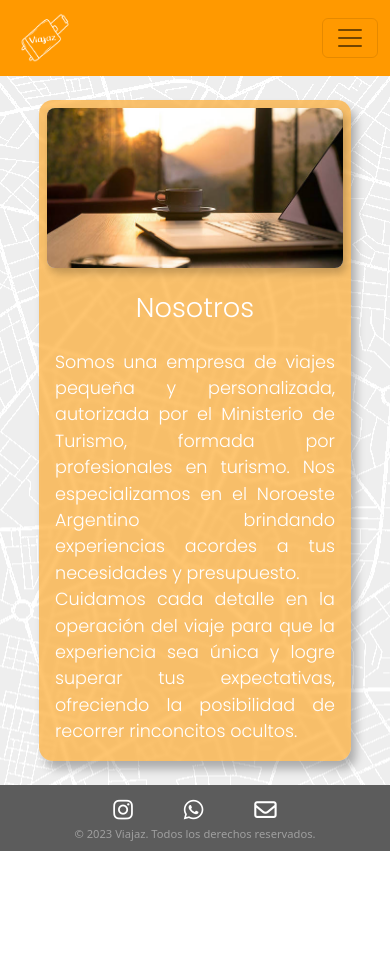
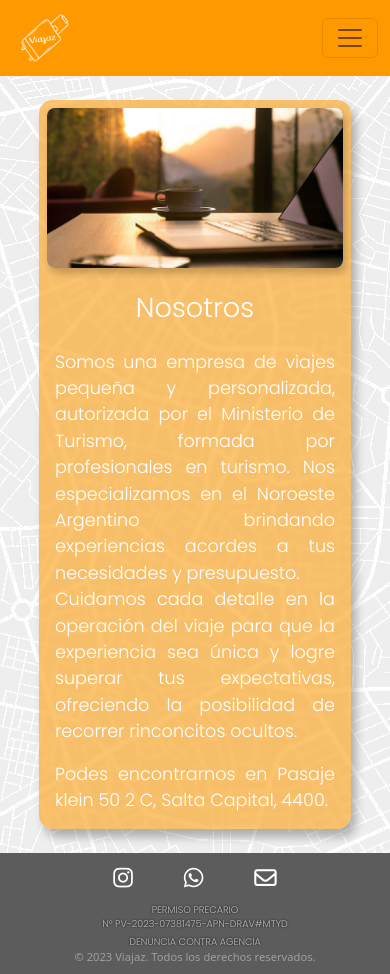
Before and after one commit to EricDehner/Viajaz, a plain HTML site: page pages/nosotros.html in a window 390 px wide. Before the commit the page ends 851 px from the top, so only its background shows below. Drawn offline with nearby package versions, Linux system fonts and the light colour scheme; a web font is replaced by a local one.

Commit message:
se agregó ubicación, permiso y report

```diff
--- a/css/style.css
+++ b/css/style.css
@@ -127,15 +127,67 @@ p {
 
 .footer {
     width: 100%;
-    display: flex;
+    justify-content: space-between;
     flex-direction: column;
     align-items: center;
     background-color: rgb(92, 92, 92);
     grid-area: footer;
-}
+    display: grid;
+    grid-template-columns: 1fr 1fr 1fr;
+    grid-template-rows: 1fr max-content;
+    grid-auto-columns: 1fr;
+    gap: 0px 0px;
+    grid-auto-flow: row;
+    grid-template-areas:
+        "permiso footer_icons denuncia"
+        "footer_copyright footer_copyright footer_copyright";
+}
+
+.permiso {
+    position: relative;
+    top: .5rem;
+    grid-area: permiso;
+    display: flex;
+    justify-content: center;
+    color: rgb(192, 192, 192);
+    filter: drop-shadow(0 0 1px black);
+    font-family: 'Poppins', sans-serif;
+    text-align: center;
+    font-size: .9rem;
+}
+
+.denuncia {
+    position: relative;
+    top: .5rem;
+    grid-area: denuncia;
+    display: flex;
+    justify-content: center;
+}
+
+.denuncia_btn {
+    color: rgb(192, 192, 192);
+    filter: drop-shadow(0 0 1px black);
+    font-family: 'Poppins', sans-serif;
+    text-align: center;
+    font-size: .9rem;
+    text-decoration: none;
+}
+
+.denuncia_btn:hover {
+    color: rgb(192, 192, 192);
+}
+
+.footer_copyright {
+    grid-area: footer_copyright;
+    display: flex;
+    justify-content: center;
+}
+
 
 .footer_icons {
-    width: 15%;
+    grid-area: footer_icons;
+    width: 50%;
+    margin: auto;
     display: flex;
     justify-content: space-around;
     margin-top: .5rem;
@@ -158,6 +210,8 @@ p {
     font-size: .7rem;
     margin-bottom: .5rem !important;
 }
+
+
 
 /* HIDDEN AND SHOW */
 .hidden {
@@ -486,6 +540,7 @@ p {
     text-align: center;
     display: flex;
     flex-direction: column;
+    justify-content: space-evenly;
 }
 
 .aboutUs_card-data--text {
@@ -500,6 +555,19 @@ p {
     font-family: 'Poppins', sans-serif;
     color: #ffffff;
     font-size: 1.7rem;
+}
+
+.aboutUs_card-data--location{
+    font-family: 'Poppins', sans-serif;
+    color: #ffffff;
+    font-size: 1.1rem;
+    text-align: justify;
+    padding-top: 1rem;
+    transition: all .25s ease-in-out;
+}
+.aboutUs_card-data--location:hover{
+    color: #ffffff;
+    filter: drop-shadow(0 4px 3px rgba(0, 0, 0, 0.249));
 }
 
 /* ASISTENCIA AL VIAJERO */
@@ -1341,6 +1409,9 @@ p {
 }
 
 @media screen and (max-width: 1000px) {
+    .footer_icons {
+        width: 70%;
+    }
 
     .index_container,
     .aboutUs,
@@ -1351,19 +1422,22 @@ p {
         width: 90%;
     }
 
-    .footer_icons {
-        width: 25%;
-    }
 }
 
 @media screen and (max-width: 991px) {
+    .permiso {
+        font-size: .75rem;
+    }
+
+    .denuncia_btn {
+        font-size: .75rem;
+    }
+
     .dropdown-menu {
         background-color: #ff990000 !important;
         filter: drop-shadow(2px 4px 10px rgba(0, 0, 0, 0.241));
     }
-}
-
-@media screen and (max-width: 991px) {
+
     .nav-item {
         display: flex;
         flex-direction: column;
@@ -1418,10 +1492,6 @@ p {
 
     .assistance_card {
         margin: 3rem auto;
-    }
-
-    .footer_icons {
-        width: 35%;
     }
 
     .data_contact {
@@ -1585,6 +1655,13 @@ p {
     }
 }
 
+@media screen and (max-width: 696px) {
+    .footer_icons {
+        position: relative;
+        top: .3rem;
+    }
+}
+
 @media screen and (max-width: 650px) {
     .horizontal_img {
         background-color: #acacac;
@@ -1605,7 +1682,7 @@ p {
     }
 
     .footer_icons {
-        width: 45%;
+        width: 70%;
     }
 
     .horizontal_img {
@@ -1616,6 +1693,35 @@ p {
 }
 
 @media screen and (max-width: 425px) {
+    .footer_icons {
+        position: relative;
+        top: 0rem;
+        width: 55%;
+    }
+
+    .permiso {
+        padding-bottom: .2rem;
+        font-size: .6rem;
+    }
+
+    .denuncia_btn {
+        padding-bottom: .5rem;
+        font-size: .6rem;
+    }
+
+    .footer {
+        display: grid;
+        grid-auto-columns: 1fr;
+        grid-template-columns: 1fr;
+        grid-template-rows: 1fr max-content max-content max-content;
+        gap: 0px 0px;
+        grid-template-areas:
+            "footer_icons"
+            "permiso"
+            "denuncia"
+            "footer_copyright"
+        ;
+    }
 
     .card,
     .left_card,
@@ -1652,9 +1758,7 @@ p {
         margin: 0rem auto;
     }
 
-    .footer_icons {
-        width: 55%;
-    }
+
 
     .index_container,
     .NA_container,
--- a/pages/nosotros.html
+++ b/pages/nosotros.html
@@ -90,12 +90,25 @@
                         presupuesto. <br>
                         Cuidamos cada detalle en la operación del viaje para que la experiencia sea única y logre
                         superar tus expectativas, ofreciendo la posibilidad de recorrer rinconcitos ocultos. </p>
+                    <p class="aboutUs_card-data--text">Podes encontrarnos en <a
+                            class="noneD aboutUs_card-data--location" target="_blank"
+                            href="https://www.google.com/maps/place/Pje.+Ing.+Klein+50,+A4400+Salta/@-24.7911673,-65.4019898,19z/data=!3m1!4b1!4m6!3m5!1s0x941bc39905db92fb:0xb5270a51c709fefd!8m2!3d-24.7911685!4d-65.4008686!16s%2Fg%2F11jyly5lt_">Pasaje
+                            klein 50 2 C, Salta Capital, 4400</a>.</p>
                 </div>
             </div>
         </div>
     </main>
 
     <footer class="footer">
+        <div class="permiso">
+            <p>PERMISO PRECARIO<br>N° PV-2023-07381475-APN-DRAV#MTYD</p>
+        </div>
+        <div class="denuncia">
+            <a class="denuncia_btn" target="_blank"
+                href="https://www.argentina.gob.ar/servicio/presentar-una-denuncia-contra-una-agencia-de-viajes">
+                <p>DENUNCIA CONTRA AGENCIA</p>
+            </a>
+        </div>
         <div class="footer_icons">
             <a target="_blank" class="footer_icons-icon"
                 href="https://www.instagram.com/viajazturismo/?igshid=ZDdkNTZiNTM%3D"><i
```
Also changed, not shown: index.html (+8 -0 lines), pages/asistenciaAlViajero.html (+8 -0 lines), pages/contacto.html (+8 -0 lines), pages/destinosNacionales.html (+8 -0 lines), pages/norteArgentino.html (+8 -0 lines).
